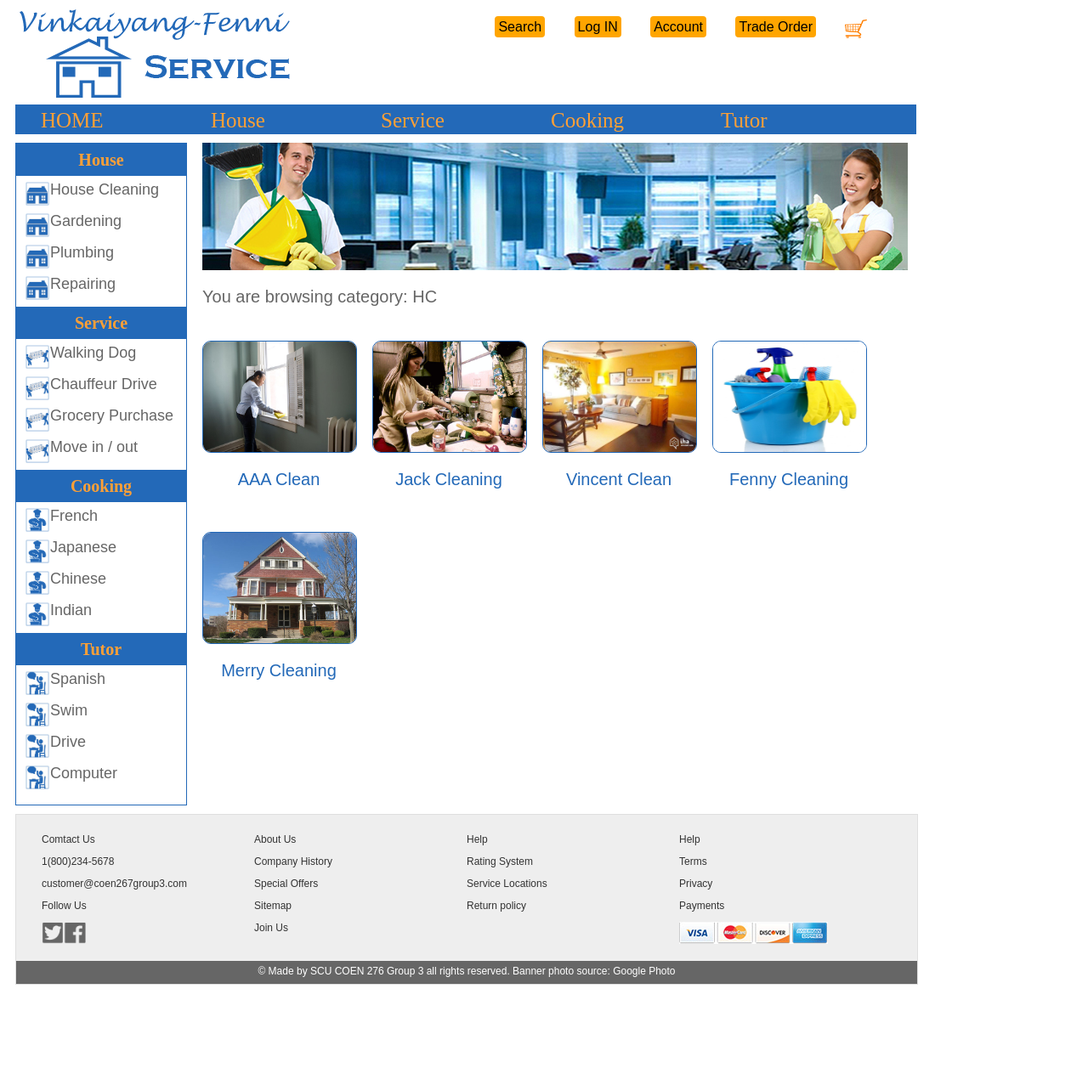
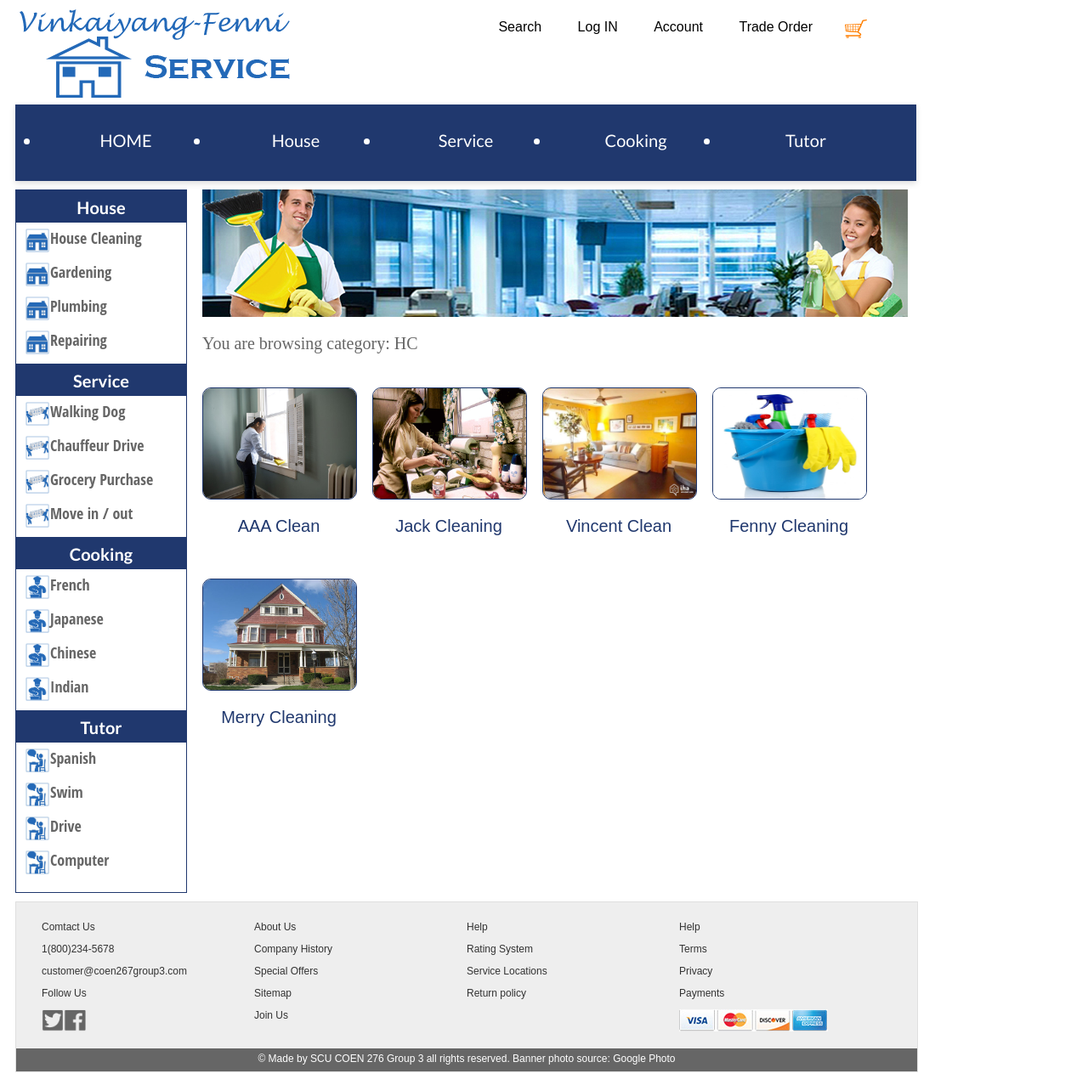
Before and after one commit to ServicesWeb/ServicesWeb, a PHP site: page /list.php?category=HC in a window 1280 px wide. Shown: the whole page at 85% size. Before the commit the page ends 1159 px from the top, so only its background shows below. Run offline with PHP 8.4, Linux system fonts and the light colour scheme; data comes from the database, SQL or seed files in the repository.

Commit message:
font-family and color of menubar

```diff
--- a/header.php
+++ b/header.php
@@ -3,6 +3,7 @@
         <meta charset="utf-8">
         <title>Vinkaiyang-Fenni Service Website</title>
         <link type="text/css" rel="stylesheet" href="main.css">
+        <link href='http://fonts.googleapis.com/css?family=Lato:400,700' rel='stylesheet' type='text/css'>
     </head>
 
     <body>
--- a/index.php
+++ b/index.php
@@ -3,6 +3,8 @@
 ?>
 
         <!-- this is main body beginning -->
+        <link href='http://fonts.googleapis.com/css?family=Lato:400,700' rel='stylesheet' type='text/css'>
+        <link href='http://fonts.googleapis.com/css?family=Open+Sans+Condensed:light&v1' rel='stylesheet' type='text/css'>
         <div id="mainbody" >
 
             <div id="banner">
--- a/main.css
+++ b/main.css
@@ -34,14 +35,13 @@ img.imagenews{
 }
 
 #header a {
-    background-color: orange;
     color: black;
     padding: 4px 4px;
     border-radius: 4px;
 }
 
 #header a:hover{
-    background-color:lightblue;
+    color:orange;
 }
 
 #header a.cart {
@@ -58,39 +58,47 @@ img.imagenews{
 #menubar ul {
     padding:0;
     margin:0;
-    list-style:none;
 }
+
 #menubar li {
     float:left;
     width:200px;
-    font-family: "sans-serif";
-    font-size: 25px;
-    float: left;
+    font-family: 'Lato', Helvetica Neue, Helvetica, Arial, sans-serif;
+    font-size: 20px;
+
+
 }
 #menubar{
-    background-color: #2369b8;
-    height: 30px;
-    font-family: "sans-serif";
-    font-size: 25px;
-    padding-top: 5px;
+    background-color: #20386E;
+    height: 80px;
+    font-family: 'Lato', Helvetica Neue, Helvetica, Arial, sans-serif;
+    font-size: 20px;
+    padding-top:10px;
     padding-left: 30px;
-    color: #ffa036;
+    color: white;
     width:1030px;
+    box-shadow: 0 0.15em 0.35em 0 rgba(0, 0, 0, 0.135);
+
 }
 #menubar ul li {
     position: relative;
     width: 200px;
+    text-align: center;
+    margin-top: 20px;
 }
 #menubar ul li  a:hover, a:active {
-    color: #ffffff;
+    color: #4169E1;
+    box-shadow: 0 0 5px rgba(0, 0, 0, 0.125);
+    padding: 10px;
+
 }
 #menubar ul li:hover > ul {
     display: block;
-    background-color: #2369b8;
+    background-color: #20386E;
+    padding: 10px;
 }
 #menubar ul ul {
     position: absolute;
-    top: 100%;
     list-style: none;
     display: none;
 }
@@ -100,8 +108,9 @@ img.imagenews{
   top: 0;
 }
 #menubar a{
-    color: #ffa036;
-    font-size: 25px;
+    color: white;
+    font-size: 20px;
+
 }
 /* menu bar end  menu bar end  menu bar end  menu bar end  menu bar end  menu bar end  menu bar end */
 
@@ -223,7 +236,7 @@ div.bottombanner h2{
     width: 180px;
     float:left;
     padding-top: 10px;
-    color: #2369b8;
+    color: #20386E;
     font-family: "arial";
     margin-right: 20px;
     margin-bottom: 10px;
@@ -231,17 +244,17 @@ div.bottombanner h2{
     text-align: center;
 }
 .listseller a{
-    color: #2369b8;
+    color: #20386E;
 }
 
 .listseller img{
     border-radius: 10px;
-    border: 1px solid #2369b8;
+    border: 1px solid #20386E;
 }
 #categoryleft{
     width: 180px;
     float: left;
-    border: 1px #2369b8 solid;
+    border: 1px #20386E solid;
     padding-top: -10px;
     padding-bottom: 10px;
     padding-left: 10px;
@@ -255,7 +268,6 @@ div.bottombanner h2{
     padding-top: 10px;
     font-size: 20px;
     color: #666666;
-    font-family: sans-serif;
 }
 
 #categoryleft p>img{
@@ -264,25 +276,28 @@ div.bottombanner h2{
 }
 
 #categoryleft h2{
-    color: #ffa036;
-    background-color: #2369b8;
+    color: white;
+    background-color: #20386E;
     height: 30px;
     font-size: 20px;
     margin: 0 -10 -10 -10;
     text-align:center;
     padding-top: 8px;
+    font-family: 'lato';
 }
 
 #categoryleft>p a{
     font-size: 18px;
     color: #666666;
-    font-family: sans-serif;
+    font-family:'Open Sans Condensed','lato';
 }
+
+
 
 /*css for profile.php*/
 img.sellerprofileimg{
     border-radius: 10px;
-    border: 1px solid #2369b8;
+    border: 1px solid #20386E;
     float: left;
     clear: right;
     margin-right: 15px;
```
Also changed, not shown: other parts of main.css (+20 -15 lines).
